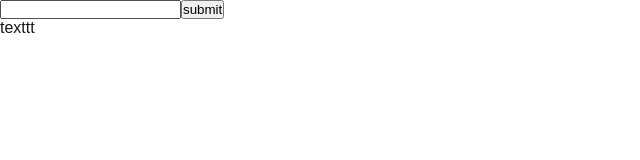
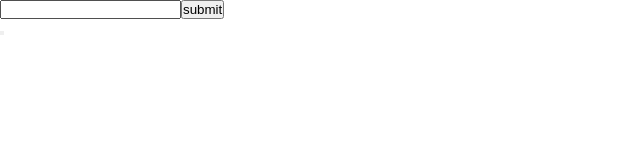
Before and after one commit to weijiePan/mock_debate, a Next.js app: page /debate in a window 1280 px wide. Shown: the top 160 px of the page, without its empty margins (0-640 px from the left). Built offline with nearby package versions, Linux system fonts and the light colour scheme.

Commit message:
button test

```diff
--- a/src/app/components/Textbox.tsx
+++ b/src/app/components/Textbox.tsx
@@ -3,7 +3,7 @@ export default function Textbox({text}:{text:string}){
     return(<div>
         <p>
             {text}
-            <p>texttt</p>
+            <button></button>
         </p>
     </div>)
 }
```
